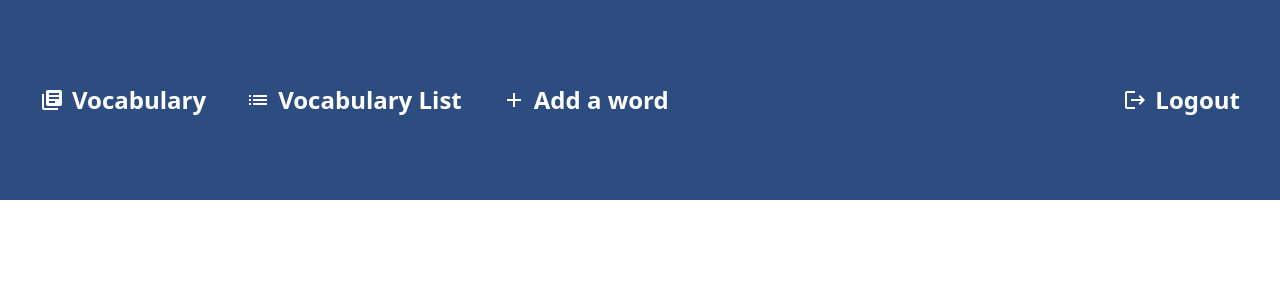
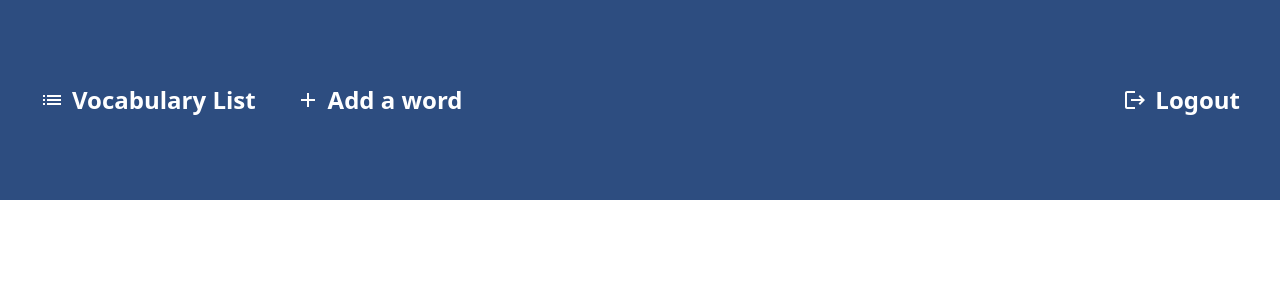
Before and after one commit to lazalajochy/english-app, a React (Vite) app: page /english-app/dashboard in a window 1280 px wide. Shown: the top 300 px of the page. Built offline with nearby package versions, Linux system fonts and the light colour scheme; sample sign-in values are in the browser's storage.

Commit message:
remove the vocabulary view

```diff
--- a/src/components/Head.tsx
+++ b/src/components/Head.tsx
@@ -1,7 +1,7 @@
 
 import { useDispatch } from "react-redux"
 import { setUser } from "../utils/userSlice"
-import { MdAdd, MdLogout, MdList, MdLibraryBooks } from "react-icons/md"
+import { MdAdd, MdLogout, MdList } from "react-icons/md"
 import { Link } from "react-router-dom"
 
 export const Head = () => {
@@ -11,11 +11,6 @@ export const Head = () => {
             <div className="max-w-7xl mx-auto flex flex-col sm:flex-row items-center justify-between px-10 h-full">
 
                 <div className="flex flex-col md:flex-row lg:flex-row xl:flex-row 2xl:flex-row items-center gap-x-10 gap-y-4">
-
-                    <Link  to="/dashboard/vacabulary" className="flex items-center gap-2 transition duration-300 ease-in-out hover:scale-105 cursor-pointer">
-                        <MdLibraryBooks className="text-white text-2xl transition duration-300 ease-in-out hover:text-gray-300" />
-                        <h2 className="text-white font-bold text-2xl hover:text-gray-300 transition duration-300 ease-in-out">Vocabulary</h2>
-                    </Link>
 
 
                     <Link to="/dashboard/listWord" className="flex items-center gap-2  transition duration-300 ease-in-out hover:scale-105 cursor-pointer">
--- a/src/components/Vacabulary.tsx
+++ /dev/null
@@ -1,11 +0,0 @@
-export const Vacabulary = () => {
-  return (
-    <div className="w-[70%] h-[45%] overflow-hidden">
-      <img
-        className="w-full h-full object-cover"
-        src="/english-app/original-02db57808ede36095f31b7eac41adbd7.gif"
-        alt="Vocabulary GIF"
-      />
-    </div>
-  );
-};
--- a/src/routes/MainRoute.tsx
+++ b/src/routes/MainRoute.tsx
@@ -5,7 +5,7 @@ import { useSelector } from 'react-redux';
 import { Home } from '../pages/Home';
 import { Dashboard } from '../pages/Dashboard';
 import { ListWord } from "../components/ListWord";
-import { Vacabulary } from "../components/Vacabulary";
+
 
 export const MainRoute = () => {
     const user = useSelector((state: RootState) => state.user.value);
@@ -17,7 +17,6 @@ export const MainRoute = () => {
                 <Route path="/dashboard" element={user ? <Dashboard /> : <Navigate to="/" />}>
                     <Route path="addWord" element={<AddWord />} />
                     <Route path="listWord" element={<ListWord />} />
-                    <Route path="vacabulary" element={<Vacabulary />} />
                 </Route>
             </Routes>
         </BrowserRouter>
```
